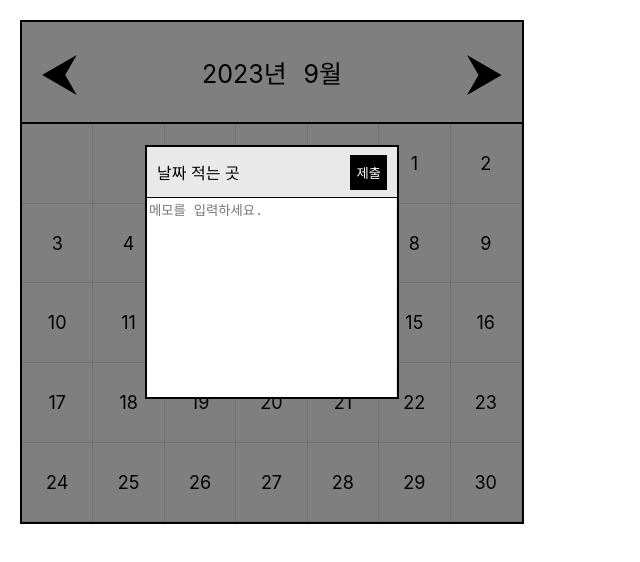
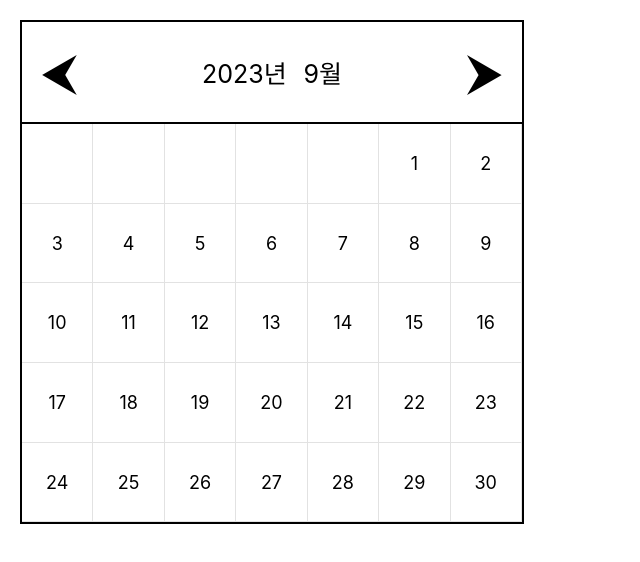
Before and after one commit to picoloman6/RESAT, a React (Create React App) app in the folder day4/: page / in a window 1280 px wide. Shown: the top 562 px of the page, without its empty margins (0-640 px from the left). Built offline with nearby package versions, Linux system fonts and the light colour scheme; the HTML template or start-up script is replaced by a standard one.

Commit message:
[Day4] : 모달 여닫이 구현

```diff
--- a/day4/src/Calender/Calender.tsx
+++ b/day4/src/Calender/Calender.tsx
@@ -1,6 +1,6 @@
 import { useState } from 'react';
 
-import { MemosType } from '../types';
+import { MemosType, ModalType } from '../types';
 import CalenderHeader from '../CalenderHeader/CalenderHeader';
 import CalenderBody from '../CalenderBody/CalenderBody';
 import CalenderModal from '../CalenderModal/CalenderModal';
@@ -9,7 +9,7 @@ import { CalenderWrapper } from './Calender.style';
 const Calender = () => {
   const [standardDate, setStandardDate] = useState<Date>(new Date());
   const [memos, setMemos] = useState<MemosType>({});
-  const [modal, setModal] = useState<boolean>(true);
+  const [modal, setModal] = useState<ModalType>({ target: '', open: false });
 
   return (
     <CalenderWrapper>
@@ -21,8 +21,9 @@ const Calender = () => {
         standardDate={standardDate}
         memos={memos}
         setMemos={setMemos}
+        setModal={setModal}
       />
-      {modal && <CalenderModal />}
+      {modal.open && <CalenderModal modal={modal} setModal={setModal} />}
     </CalenderWrapper>
   );
 };
--- a/day4/src/CalenderBody/CalenderBody.tsx
+++ b/day4/src/CalenderBody/CalenderBody.tsx
@@ -1,6 +1,6 @@
 import React, { useState, useEffect } from 'react';
 
-import { MemosType } from '../types';
+import { MemosType, ModalType } from '../types';
 import { makeMonth } from '../utils';
 import {
   StyledWeek,
@@ -9,21 +9,33 @@ import {
 } from './CalenderBody.style';
 
 interface DatePropsType {
+  standardDate: Date;
   week: number[];
   size: number;
+  setModal: React.Dispatch<React.SetStateAction<ModalType>>;
 }
 
 interface BodyPropsType {
   standardDate: Date;
   memos: MemosType;
   setMemos: React.Dispatch<React.SetStateAction<MemosType>>;
+  setModal: React.Dispatch<React.SetStateAction<ModalType>>;
 }
 
-const CalenderDate: React.FC<DatePropsType> = ({ week, size }) => {
+const CalenderDate: React.FC<DatePropsType> = ({
+  standardDate,
+  week,
+  size,
+  setModal
+}) => {
   const onClick = (e: React.MouseEvent<HTMLDivElement>) => {
     const element = e.target as HTMLTextAreaElement;
     if (element.innerText !== '') {
-      console.log(element.innerText);
+      const target = `${standardDate.getFullYear()}${String(
+        standardDate.getMonth()
+      ).padStart(2, '0')}${element.innerText.padStart(2, '0')}`;
+      const arr = { target, open: true };
+      setModal(arr);
     }
   };
 
@@ -39,7 +51,8 @@ const CalenderDate: React.FC<DatePropsType> = ({ week, size }) => {
 const CalenderBody: React.FC<BodyPropsType> = ({
   standardDate,
   memos,
-  setMemos
+  setMemos,
+  setModal
 }) => {
   const [month, setMonth] = useState<number[][] | null>(null);
 
@@ -51,7 +64,13 @@ const CalenderBody: React.FC<BodyPropsType> = ({
     <CalenderBodyWrapper>
       {month &&
         month.map((week, i) => (
-          <CalenderDate key={i} week={week} size={month.length} />
+          <CalenderDate
+            key={i}
+            standardDate={standardDate}
+            week={week}
+            size={month.length}
+            setModal={setModal}
+          />
         ))}
     </CalenderBodyWrapper>
   );
--- a/day4/src/CalenderModal/CalenderModal.tsx
+++ b/day4/src/CalenderModal/CalenderModal.tsx
@@ -1,14 +1,31 @@
+import React from 'react';
+
+import { ModalType } from '../types';
 import {
   CalenderModalWrapper,
   CalenderModalContent
 } from './CalenderModal.style';
 
-const CalenderModal = () => {
+interface PropsType {
+  modal: ModalType;
+  setModal: React.Dispatch<React.SetStateAction<ModalType>>;
+}
+
+const CalenderModal: React.FC<PropsType> = ({ modal, setModal }) => {
+  const onClickModal = (e: React.MouseEvent<HTMLDivElement>) => {
+    if (e.target === e.currentTarget) {
+      setModal({ target: '', open: false });
+    }
+  };
+
   return (
-    <CalenderModalWrapper>
+    <CalenderModalWrapper onClick={onClickModal}>
       <CalenderModalContent>
         <div>
-          <span>날짜 적는 곳</span>
+          <span>
+            {modal.target.slice(0, 4)}년 {Number(modal.target.slice(4, 6))}월{' '}
+            {Number(modal.target.slice(6))}일
+          </span>
           <button>제출</button>
         </div>
         <textarea placeholder='메모를 입력하세요.' />
--- a/day4/src/types.tsx
+++ b/day4/src/types.tsx
@@ -1,3 +1,8 @@
 export interface MemosType {
   [key: string]: string;
 }
+
+export interface ModalType {
+  target: string;
+  open: boolean;
+}
```
